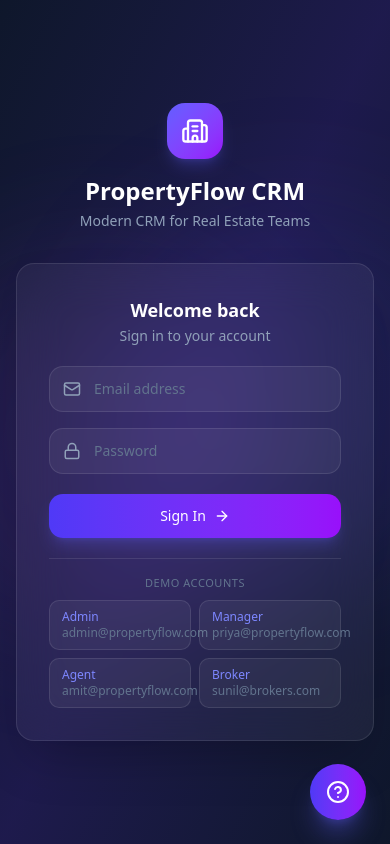
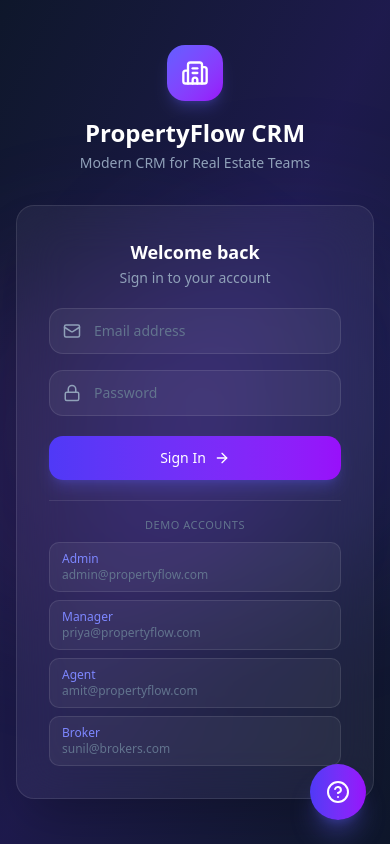
Before and after one commit to surendra-crax/propertyflow-crm, a Next.js app in the folder crm-frontend/: page /login in a window 390 px wide. Built offline with nearby package versions, Linux system fonts and the light colour scheme; no server answers.

Commit message:
fix: responsive layout for demo accounts grid in login page

```diff
--- a/crm-frontend/app/login/page.tsx
+++ b/crm-frontend/app/login/page.tsx
@@ -119,7 +119,7 @@ export default function LoginPage() {
           {/* Demo credentials */}
           <div className="border-t border-white/10 pt-4 mt-4">
             <p className="text-[11px] text-slate-500 text-center mb-2 uppercase tracking-wider">Demo Accounts</p>
-            <div className="grid grid-cols-2 gap-2 text-xs">
+            <div className="grid grid-cols-1 sm:grid-cols-2 gap-2 text-xs">
               <button
                 type="button"
                 onClick={() => { setEmail("admin@propertyflow.com"); setPassword("password123") }}
@@ -127,7 +127,7 @@ export default function LoginPage() {
               >
                 <span className="font-medium text-indigo-400">Admin</span>
                 <br />
-                <span className="text-slate-500">admin@propertyflow.com</span>
+                <span className="text-slate-500 break-all">admin@propertyflow.com</span>
               </button>
               <button
                 type="button"
@@ -136,7 +136,7 @@ export default function LoginPage() {
               >
                 <span className="font-medium text-indigo-400">Manager</span>
                 <br />
-                <span className="text-slate-500">priya@propertyflow.com</span>
+                <span className="text-slate-500 break-all">priya@propertyflow.com</span>
               </button>
               <button
                 type="button"
@@ -145,7 +145,7 @@ export default function LoginPage() {
               >
                 <span className="font-medium text-indigo-400">Agent</span>
                 <br />
-                <span className="text-slate-500">amit@propertyflow.com</span>
+                <span className="text-slate-500 break-all">amit@propertyflow.com</span>
               </button>
               <button
                 type="button"
@@ -154,7 +154,7 @@ export default function LoginPage() {
               >
                 <span className="font-medium text-indigo-400">Broker</span>
                 <br />
-                <span className="text-slate-500">sunil@brokers.com</span>
+                <span className="text-slate-500 break-all">sunil@brokers.com</span>
               </button>
             </div>
           </div>
```
